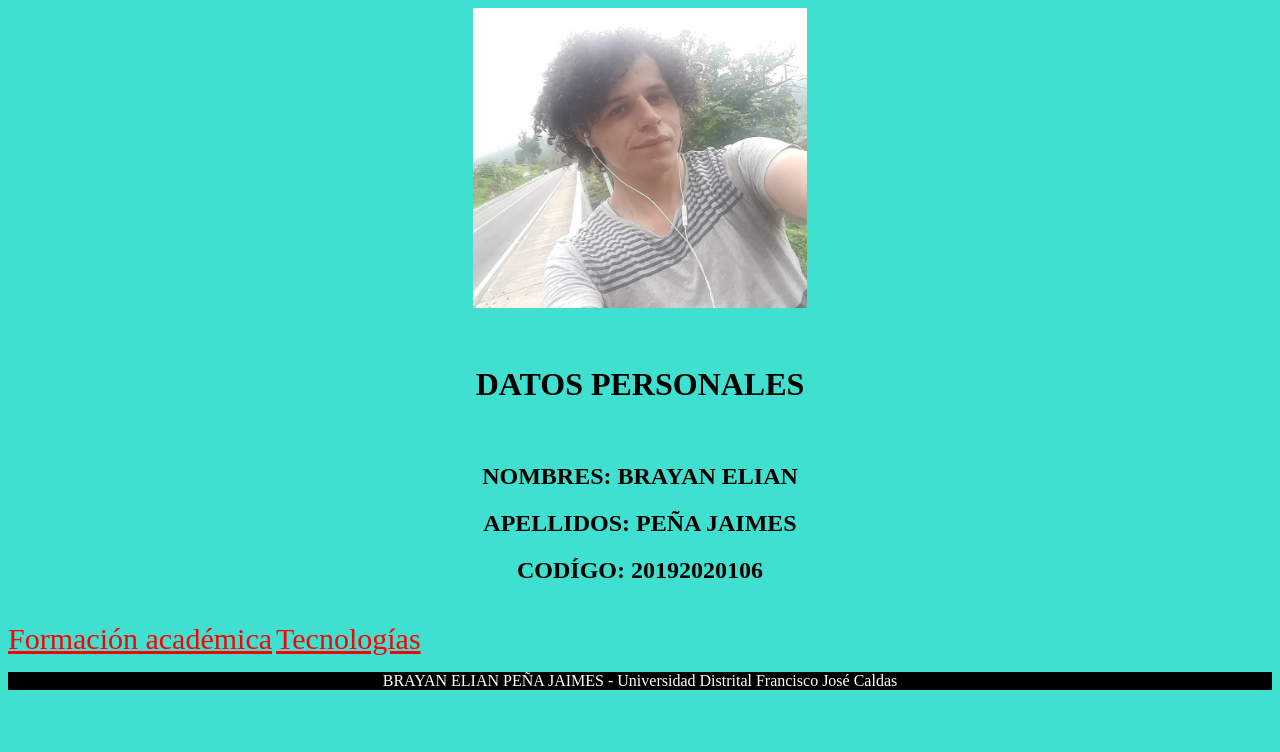
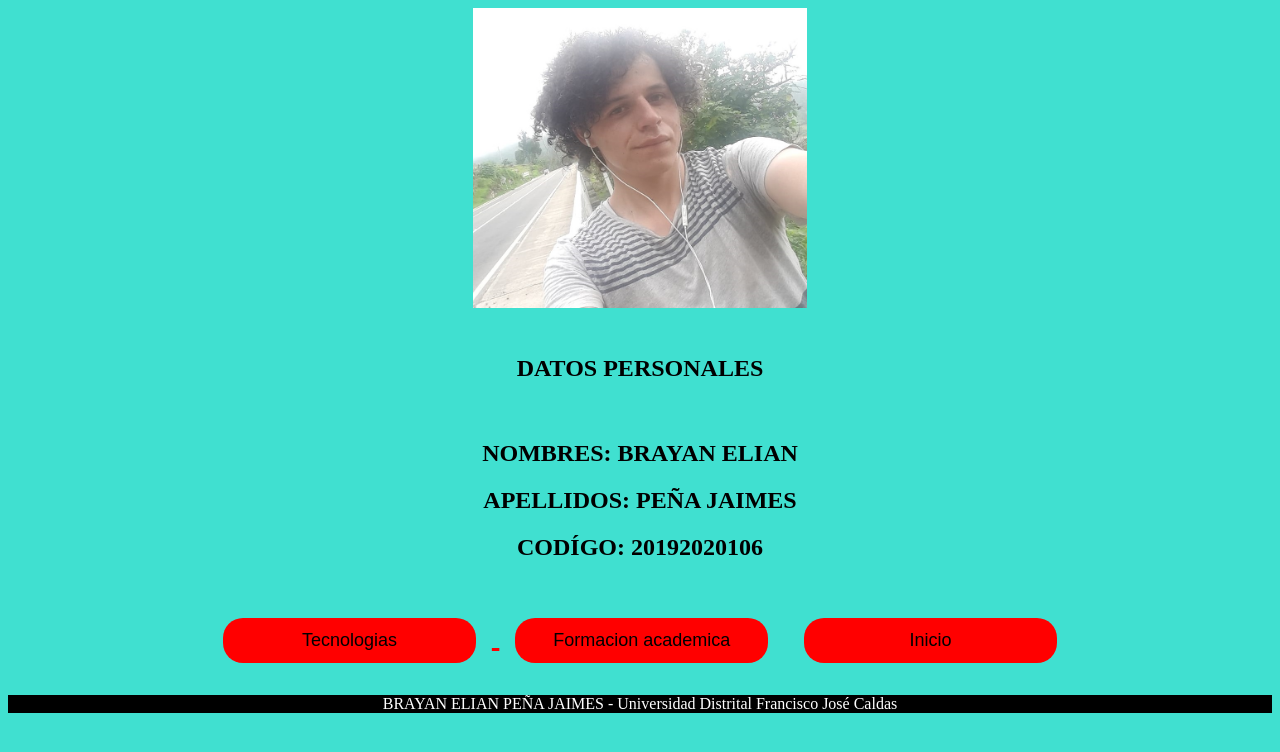
Before and after one commit to darkelian/Programacion-Avanzada, a Flask app: template Flask/templates/Elian/Inicio.html in a window 1280 px wide. Shown: the top 752 px of the page. Run offline with Flask 2, Linux system fonts and the light colour scheme; the template is opened without the code that fills it, so the values that code supplies are empty.

Commit message:
Add files via upload

```diff
--- a/Flask/Flask.py
+++ b/Flask/Flask.py
@@ -2,6 +2,10 @@
 app = Flask(__name__)
 
 @app.route('/')
+def Principal():
+   return render_template('Principal.html')
+
+@app.route('/Inicio_Elian')
 def Inicio_Elian():
    return render_template('Elian/Inicio.html')
 
--- a/Flask/static/Mis_Estilos.css
+++ b/Flask/static/Mis_Estilos.css
@@ -30,3 +30,14 @@
     border-collapse: separate;
     border: black 3px solid;
 }
+.boton{
+	width: 20%;
+	background: red;
+	border: none;
+	padding: 12px;
+	color: black;
+	margin: 16px;
+	margin-top: 20px;
+	font-size: 18px;
+	border-radius: 20px;
+}
--- a/Flask/static/estilos.css
+++ b/Flask/static/estilos.css
@@ -40,6 +40,7 @@
 	font-size: 18px;
 	border-radius: 20px;
 }
+
 .h_negro{
 	background: black;
 	width: 100%;
--- a/Flask/templates/Dayana/Hoja de vida.html
+++ b/Flask/templates/Dayana/Hoja de vida.html
@@ -8,7 +8,7 @@
 <section class="general">
 	<h1 class="titulo">HOJA DE VIDA</h1>
 	<br>
-	<div align="center" ><img src="{{ url_for('static', filename='Imagenes/fotografia.jpeg') }}" width=18%></div>
+	<div align="center"><img src="{{ url_for('static', filename='Imagenes/fotografia.jpeg') }}" width=18%></div>
 		<br>
 	<div class="texto">
 
@@ -26,7 +26,7 @@
 
 		<a href="{{ url_for('Formacion_Dayana') }}"><button class="boton"  >Formacion academica</button></a>
 		<a href="{{ url_for('Tecnologias_Dayana') }}"><button class="boton" >Tecnologias de interes</button></a>
-
+		<a href="{{ url_for('Principal') }}"><button  class="boton">Inicio</button></a>
 	</div>
 </section>
 
--- a/Flask/templates/Elian/Inicio.html
+++ b/Flask/templates/Elian/Inicio.html
@@ -1,11 +1,12 @@
 <html>
     <head>
         <title> DATOS PERSONALES </title>
-        <link rel="stylesheet" href="{{ url_for('static', filename='Mis_Estilos.css') }}"/>
+        <link rel="stylesheet" type="text/css" href="{{ url_for('static', filename='Mis_Estilos.css') }}"/>
     </head>
     <body>
-        <div>
-        <img src="{{ url_for('static', filename='Imagenes/perfil.jpg') }}" alt="perfil" height="300"/>
+        <section class="general">
+        <div align = "center">
+        <img src="{{ url_for('static', filename='Imagenes/perfil.jpg') }}" alt="perfil" height="300">
         </div>
         <div>
         <h1><br/>DATOS PERSONALES </h1>
@@ -15,12 +16,14 @@
         <h2>CODÍGO: 20192020106</h2>
         </div>
         <br/>
-        <div>
-        <a href = "{{ url_for('Formacion_Elian') }}">Formación académica</a>
-        <a href = "{{ url_for('Tecnologia_Elian') }}">Tecnologías</a>
+        <div align="center">
+            <a href = "{{ url_for('Tecnologia_Elian') }}"><button class="boton">Tecnologias</button> </a>
+            <a href="{{ url_for('Formacion_Elian') }}"><button  class="boton">Formacion academica</button></a>
+            <a href="{{ url_for('Principal') }}"><button  class="boton">Inicio</button></a>
         </div>
         <footer>
             <p>BRAYAN ELIAN PEÑA JAIMES - Universidad Distrital Francisco José Caldas </p>
         </footer>
+        </section>
     </body>
  </html>
```
Also changed, not shown: Flask/static/Estilo_Principal.css (added, +21 -0 lines).
